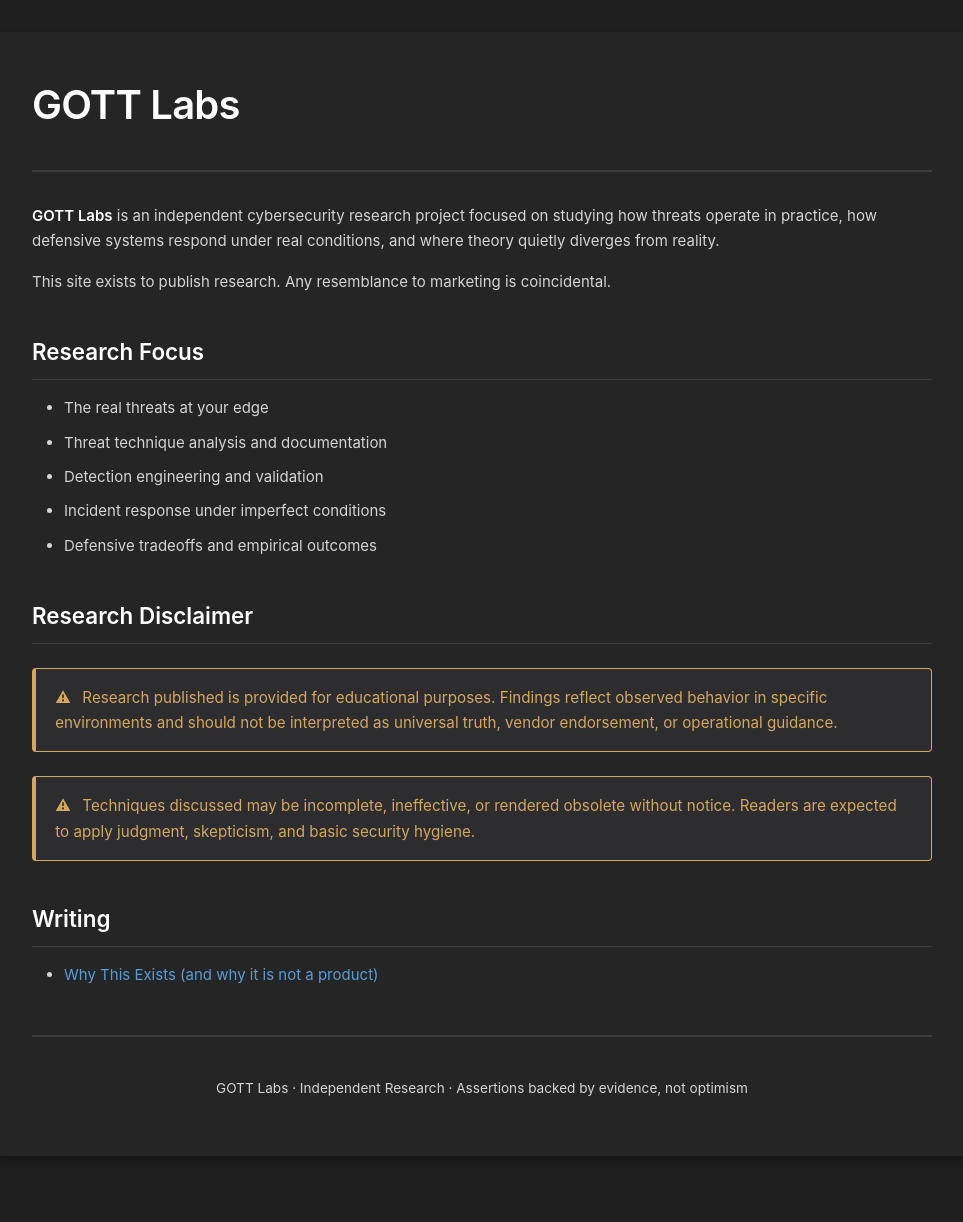
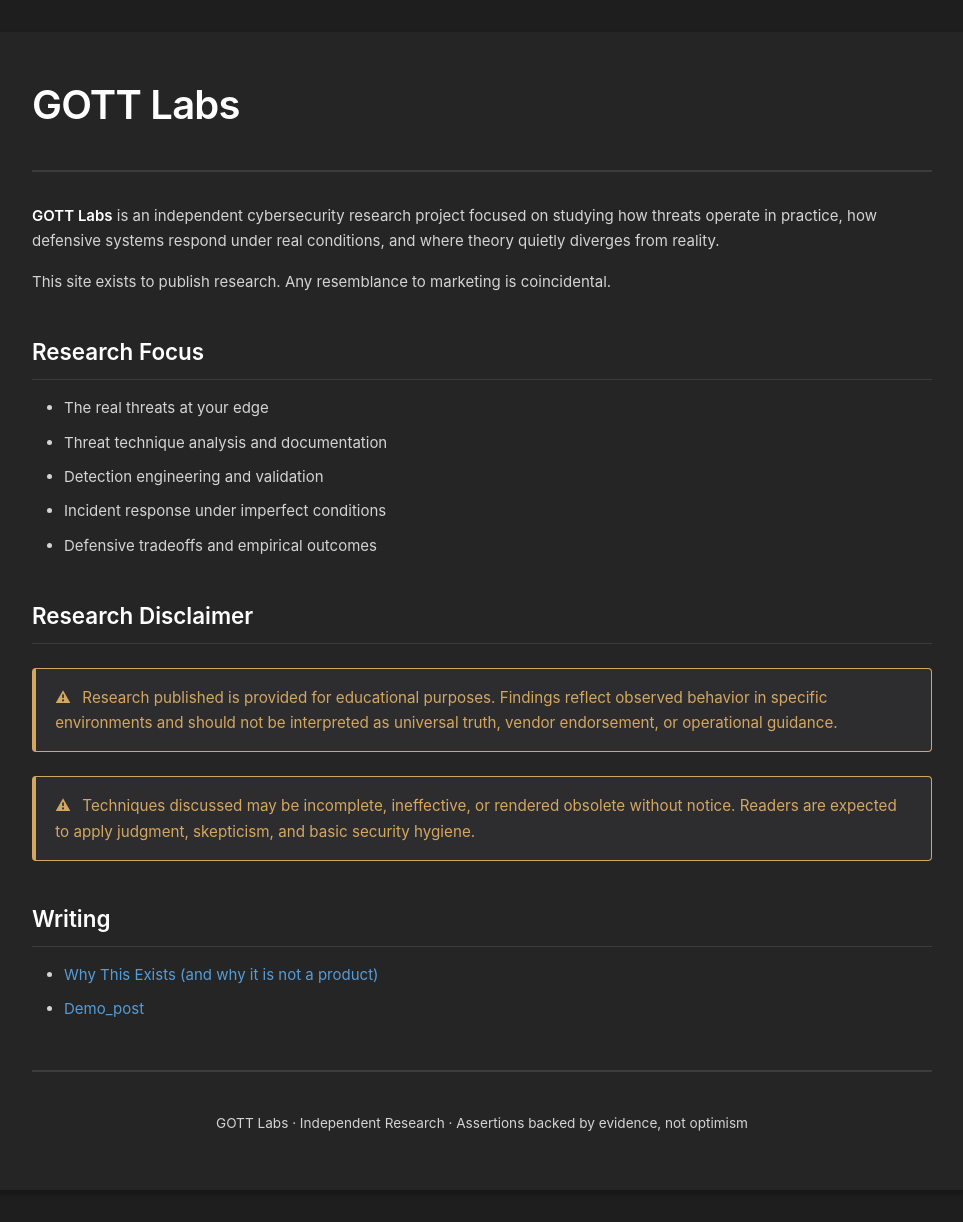
Before and after one commit to gottlabs/home, a Jekyll site: the page built from index.md, in a window 1280 px wide. Shown: the whole page, without its empty margins (158-1121 px from the left). Built offline with Jekyll 4.4.1, drawn with Linux system fonts in a browser that asks for light colours; before the commit the page ends 1188 px from its top, so only the background shows below that.

Commit message:
Update index.md

```diff
--- a/index.md
+++ b/index.md
@@ -27,3 +27,4 @@ Techniques discussed may be incomplete, ineffective, or rendered obsolete withou
 
 ### Writing
 - [Why This Exists (and why it is not a product)](_posts/2025-12-28-the_why.md)
+- [Demo_post](_posts/demo_post.md)
```
